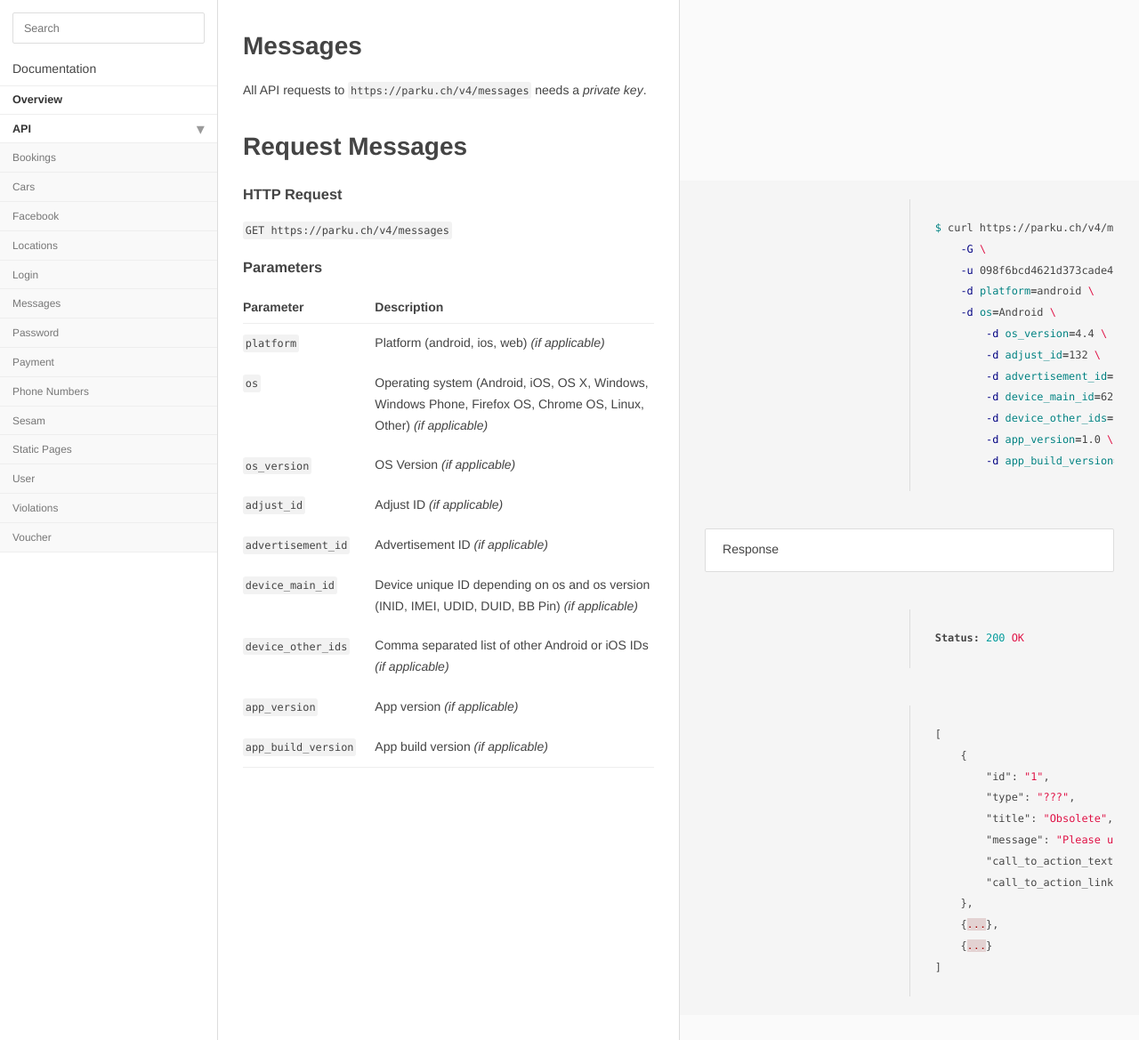
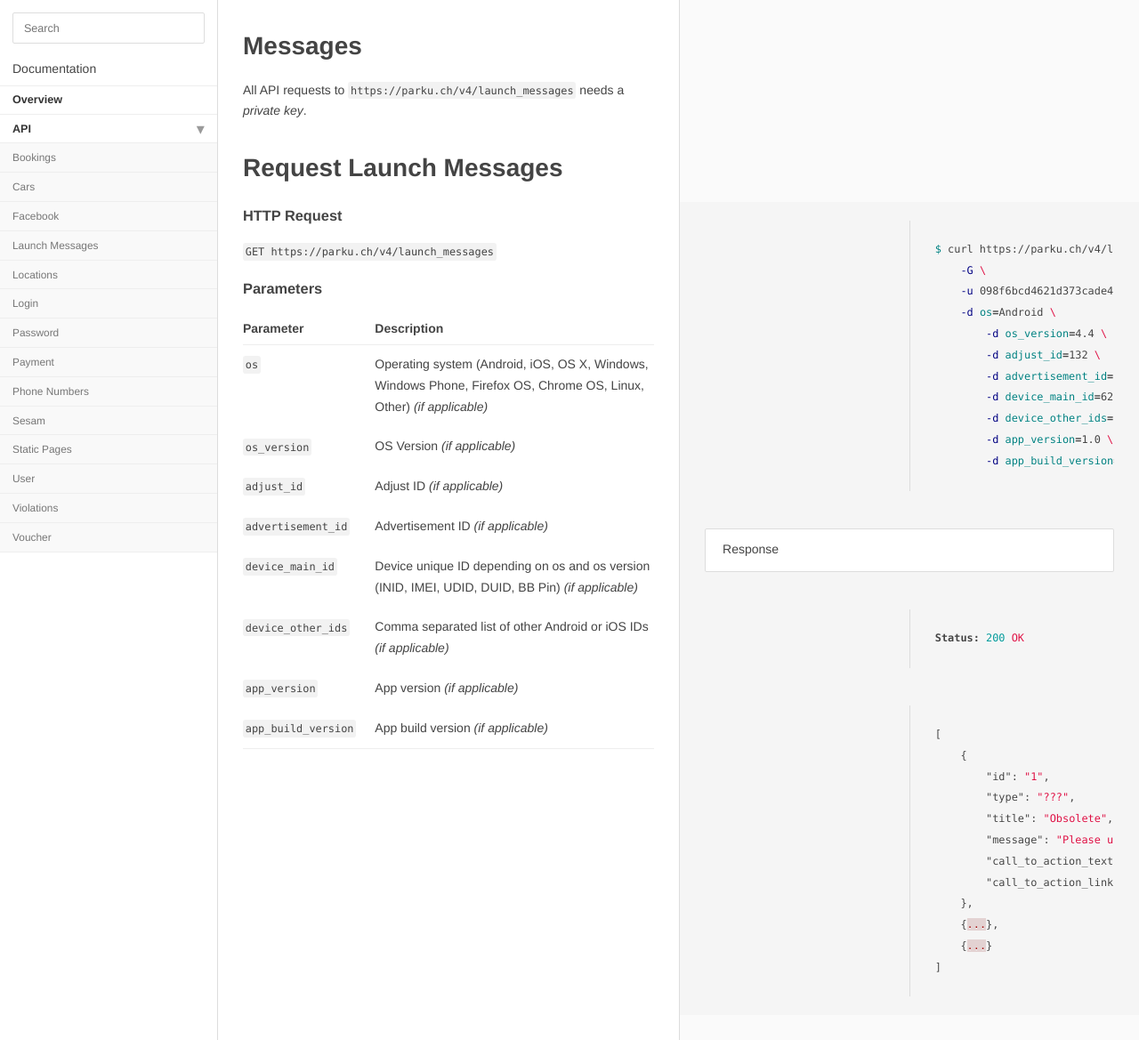
Before and after one commit to parku/docs, a Jekyll site: the page built from api/launch_messages.md, in a window 1280 px wide and 1169 px high. Shown: the whole window at 89% size. Built offline with Jekyll 4.4.1, drawn with Linux system fonts in a browser that asks for light colours; Markdown is read by kramdown in place of the engine named in the settings.

Commit message:
#messages Renaming messages to launch_messages
Api call changed from messages to launch_messages

````diff
--- a/api/messages.md
+++ b/api/launch_messages.md
@@ -1,20 +1,19 @@
 ---
 layout: page
 categories: ["API"]
-title: Messages
+title: Launch Messages
 ---
 
 # Messages
 
-All API requests to `{{ site.parku.api }}/messages` needs a _private key_.
+All API requests to `{{ site.parku.api }}/launch_messages` needs a _private key_.
 
-# Request Messages
+# Request Launch Messages
 
 ```sh
-$ curl {{ site.parku.api }}/messages \
+$ curl {{ site.parku.api }}/launch_messages \
     -G \
     -u 098f6bcd4621d373cade4e832627b4f6:parku \
-    -d platform=android \
     -d os=Android \
 	-d os_version=4.4 \
 	-d adjust_id=132 \
@@ -47,13 +46,12 @@ Status: 200 OK
 
 ### HTTP Request
 
-`GET {{ site.parku.api }}/messages`
+`GET {{ site.parku.api }}/launch_messages`
 
 ### Parameters
 
 Parameter		 | Description
 ---					 | ---
-`platform`					| Platform (android, ios, web) _(if applicable)_
 `os`					| Operating system (Android, iOS, OS X, Windows, Windows Phone, Firefox OS, Chrome OS, Linux, Other) _(if applicable)_
 `os_version`					| OS Version _(if applicable)_
 `adjust_id`					| Adjust ID _(if applicable)_
````
